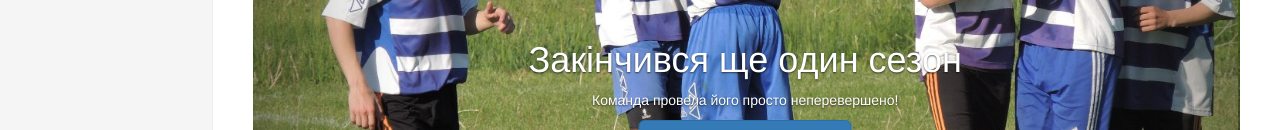
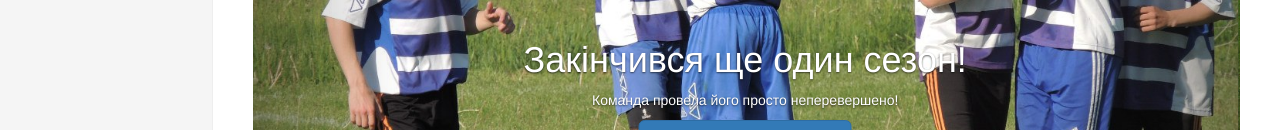
Before and after one commit to harchovyk/harchovyk, a plain HTML site: page archive.html in a window 1280 px wide. Shown: the part 414-544 px from the top of the page. Drawn offline with nearby package versions, Linux system fonts and the light colour scheme.

Commit message:
Корегування тексту

```diff
--- a/archive.html
+++ b/archive.html
@@ -90,7 +90,7 @@
                 <!-- <img class="first-slide" src="images/1.jpg" alt="First slide"> -->
                 <div class="container">
                   <div class="carousel-caption">
-                    <h1>Закінчився ще один сезон</h1>
+                    <h1>Закінчився ще один сезон!</h1>
                     <p>Команда провела його просто неперевершено!</p>
                     <p><a class="btn btn-lg btn-primary" href="#" role="button">Подивитися всі фото!</a></p>
                   </div>
```
